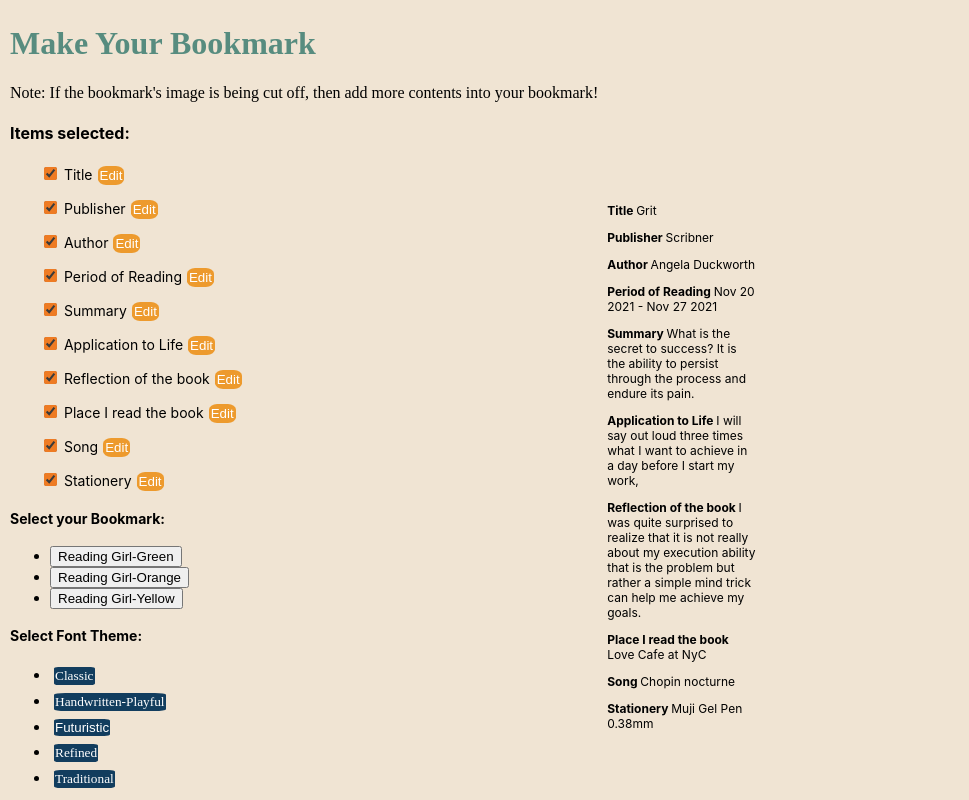
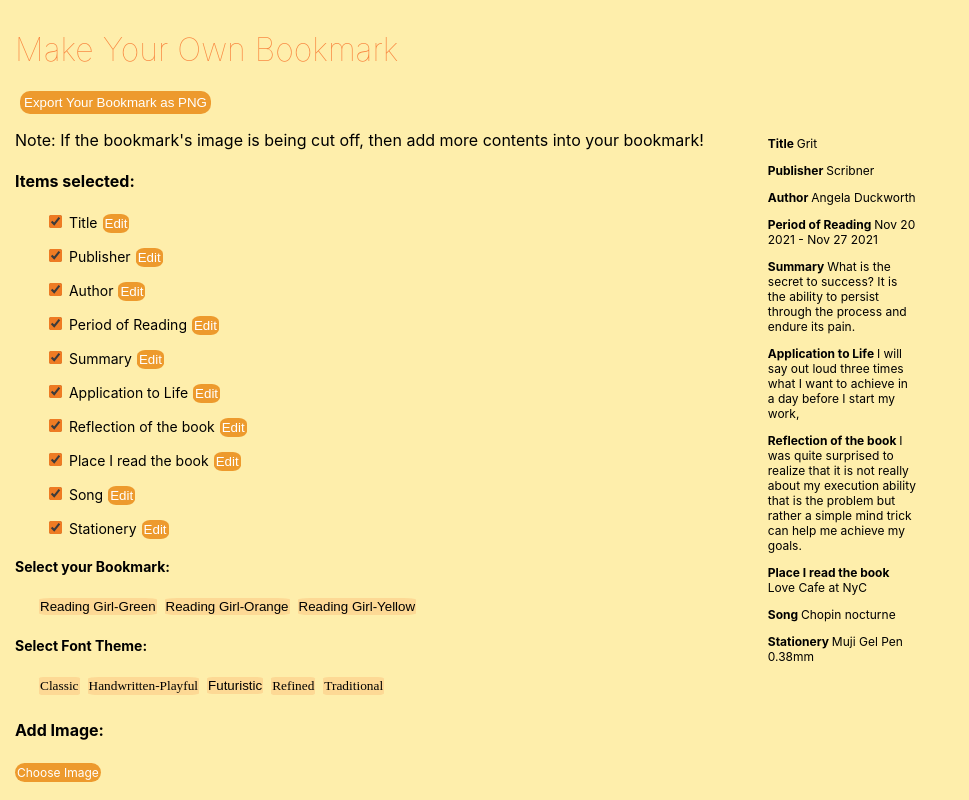
Before and after one commit to chaeyeonlee07/bookmark-generator, a React (Create React App) app: page / in a window 1280 px wide. Shown: the top 800 px of the page, without its empty margins (0-969 px from the left). Built offline with nearby package versions, Linux system fonts and the light colour scheme.

Commit message:
final design touch

```diff
--- a/src/App.css
+++ b/src/App.css
@@ -64,6 +64,9 @@ input[type="checkbox"] {
   accent-color: #ee7b23
 }
 
+html {
+  background-color: #feeeab;
+}
 
 
 .App-link {
@@ -79,3 +82,27 @@ input[type="checkbox"] {
     transform: rotate(360deg);
   }
 }
+
+input[type="file"] {
+  display: none;
+}
+
+.custom-file-upload {
+  display: inline-block;
+  background-color: #ed9a2d;
+  padding: 2px 2px;
+  cursor: pointer;
+  color: white;
+  border-radius: 10px;
+  font-size: 12px;
+}
+
+.custom-file-upload:hover {
+  display: inline-block;
+  background-color: #f07e32;
+  padding: 2px 2px;
+  cursor: pointer;
+  color: white;
+  border-radius: 10px;
+  font-size: 12px;
+}
--- a/src/App.js
+++ b/src/App.js
@@ -4,21 +4,7 @@ import './App.css'
 import reading_girl1 from './bg/reading_girl1.jpg';
 import reading_girl2 from './bg/reading_girl2.jpg';
 import reading_girl3 from './bg/reading_girl3.png';
-
 import { exportComponentAsPNG } from 'react-component-export-image';
-import './fonts/Caprasimo-Regular.ttf';
-import './fonts/EduVICWANTBeginner-VariableFont_wght.ttf';
-
-
-
-<>
-  <link rel="preconnect" href="https://fonts.googleapis.com" />
-  <link rel="preconnect" href="https://fonts.gstatic.com" crossOrigin="" />
-  <link
-    href="https://fonts.googleapis.com/css2?family=Bitter&family=Edu+VIC+WA+NT+Beginner&family=Caveat:wght@600&family=Caprasimo&family=Concert+One&family=Dancing+Script:wght@600&family=DotGothic16&family=Genos:ital@1&family=Merienda&family=Nanum+Myeongjo&family=Nunito:wght@300&family=PT+Serif&family=Single+Day&family=Yantramanav&family=Zeyada&family=Zilla+Slab:ital,wght@1,500&display=swap"
-    rel="stylesheet"
-  />
-</>
 
 const initialInput = [
   { id: 0, name: 'Title', body: [{ other: ['Grit'] }], chosen: true },
@@ -119,7 +105,7 @@ const ItemList = ({ sections, onToggle, onEdit, onSelectTheme, onSelectBg }) =>
                     style={{
                       border: 'none',
                       outline: 'none',
-                      backgroundColor: '#f5c884',
+                      backgroundColor: '#faaf6a',
                       borderRadius: '10px',
                       margin: '10px',
                     }}
@@ -159,36 +145,54 @@ const ItemList = ({ sections, onToggle, onEdit, onSelectTheme, onSelectBg }) =>
       ))}
 
       <h4>Select your Bookmark:</h4>
-      <ul>
+      <ul style={{ margin: '0px -20px' }}>
         {bookmark_bg.map(bg => (
-          <li key={bg.id}>
-            <button onClick={() => handleBgChange(bg.id)}>{bg.themeName}</button>
-          </li>
-        ))}
-      </ul>
+          <button
+            key={bg.id}
+            style={{
+              background: '#fdd995',
+              border: 'none',
+              borderRadius: '10%',
+              padding: '1px',
+              margin: '4px 4px'
+            }}
+
+            onClick={() => handleBgChange(bg.id)}
+            onMouseOver={(e) => e.target.style.background = '#f99a54'}
+            onMouseOut={(e) => e.target.style.background = '#fdd995'}
+          >
+            {bg.themeName}
+          </button>
+        ))
+        }
+
+      </ul >
       <div>
       </div>
       <div>
         <h4>Select Font Theme:</h4>
-        <ul>
+        <ul style={{ margin: '0px -20px' }}>
           {font_themes.map(theme => (
-            <li key={theme.id}>
-              <button style={{
+            <button
+              key={theme.id}
+              style={{
                 fontFamily: theme.fontFamily,
-                background: '#123d5e',
-                color: '#fff',
+                background: '#fdd995',
                 border: 'none',
                 borderRadius: '10%',
                 padding: '1px',
                 margin: '4px 4px'
-              }} onClick={() => handleThemeChange(theme.id)} onMouseOver={(e) => e.target.style.background = '#6d7b86'}
-                onMouseOut={(e) => e.target.style.background = '#123d5e'}>{theme.themeName}</button>
-
-            </li>
+              }}
+              onClick={() => handleThemeChange(theme.id)}
+              onMouseOver={(e) => e.target.style.background = '#f99a54'}
+              onMouseOut={(e) => e.target.style.background = '#fdd995'}
+            >
+              {theme.themeName}
+            </button>
           ))}
         </ul>
       </div>
-    </div>
+    </div >
   );
 }
 
@@ -230,9 +234,23 @@ const App = () => {
   };
 
   return (
-    <div id="fullpage" style={{ backgroundColor: '#f0e4d3', backgroundSize: 'cover', backgroundRepeat: 'no-repeat', backgroundPosition: 'center' }}>
-      <h1 style={{ fontFamily: 'Caprasimo', color: '#578c7f' }}>Make Your Bookmark</h1>
-      <p style={{ fontFamily: "'Edu VIC WA NT Beginner', cursive" }}>Note: If the bookmark's image is being cut off, then add more contents into your bookmark!</p>
+    <html>
+      <div id="fullpage" style={{ backgroundColor: '#feeeab', backgroundSize: 'cover', backgroundRepeat: 'no-repeat', backgroundPosition: 'center', margin: '5px 5px' }}>
+        <h1 style={{ color: '#f8853e', fontWeight: '35' }}>Make Your Own Bookmark</h1>
+        <button style={{
+          background: '#ed9a2d',
+          color: '#fff',
+          border: 'none',
+          padding: '4px 4px',
+          margin: '0px 5px',
+          borderRadius: '10px',
+        }}
+          onMouseOver={(e) => e.target.style.background = '#f07e32'}
+          onMouseOut={(e) => e.target.style.background = '#ed9a2d'}
+          onClick={() => exportComponentAsPNG(printRef)} >
+          Export Your Bookmark as PNG
+        </button>
+        <p>Note: If the bookmark's image is being cut off, then add more contents into your bookmark!</p>
         <h4>Items selected: </h4>
 
         <ItemList
@@ -243,17 +261,14 @@ const App = () => {
           onSelectBg={handleSelectBg}
         />
         <h4>Add Image:</h4>
-      <input type="file" onChange={handleChange} />
-      <h4>Export Bookmark as Image:</h4>
-      <button onClick={() => exportComponentAsPNG(printRef)}>
-        Export As PNG
-      </button>
+        <label class="custom-file-upload">
+          <input type="file" onChange={handleChange} />Choose Image</label>
         <div className={`item-img`} ref={printRef}
           style={{
             backgroundImage:
               selectedBg !== null && bookmark_bg[selectedBg]
                 ? `url(${bookmark_bg[selectedBg].image_src})`
-              : 'none',
+                : '',
             backgroundSize: 'cover',
             backgroundRepeat: 'no-repeat',
             backgroundPosition: 'center',
@@ -262,11 +277,12 @@ const App = () => {
             top: '50%',
             flex: 1,
             left: '50%',
-          transform: 'translate(-30%, -40%)',
+            transform: 'translate(80%, -50%)',
             padding: '3px',
-          maxWidth: '90%',
-          margin: '11px',
+            maxWidth: '300%',
+            margin: '11x',
             fontSize: 12,
+
           }}
         >
           {file && <img src={file} style={{ width: '100px', height: '100px' }} />}
@@ -292,6 +308,8 @@ const App = () => {
         </div>
 
       </div >
+
+    </html>
   );
 }
 
```
Also changed, not shown: src/fonts/Caprasimo-Regular.ttf (deleted), src/fonts/EduVICWANTBeginner-VariableFont_wght.ttf (deleted). Lines whose indentation alone changed are shown as unchanged.
